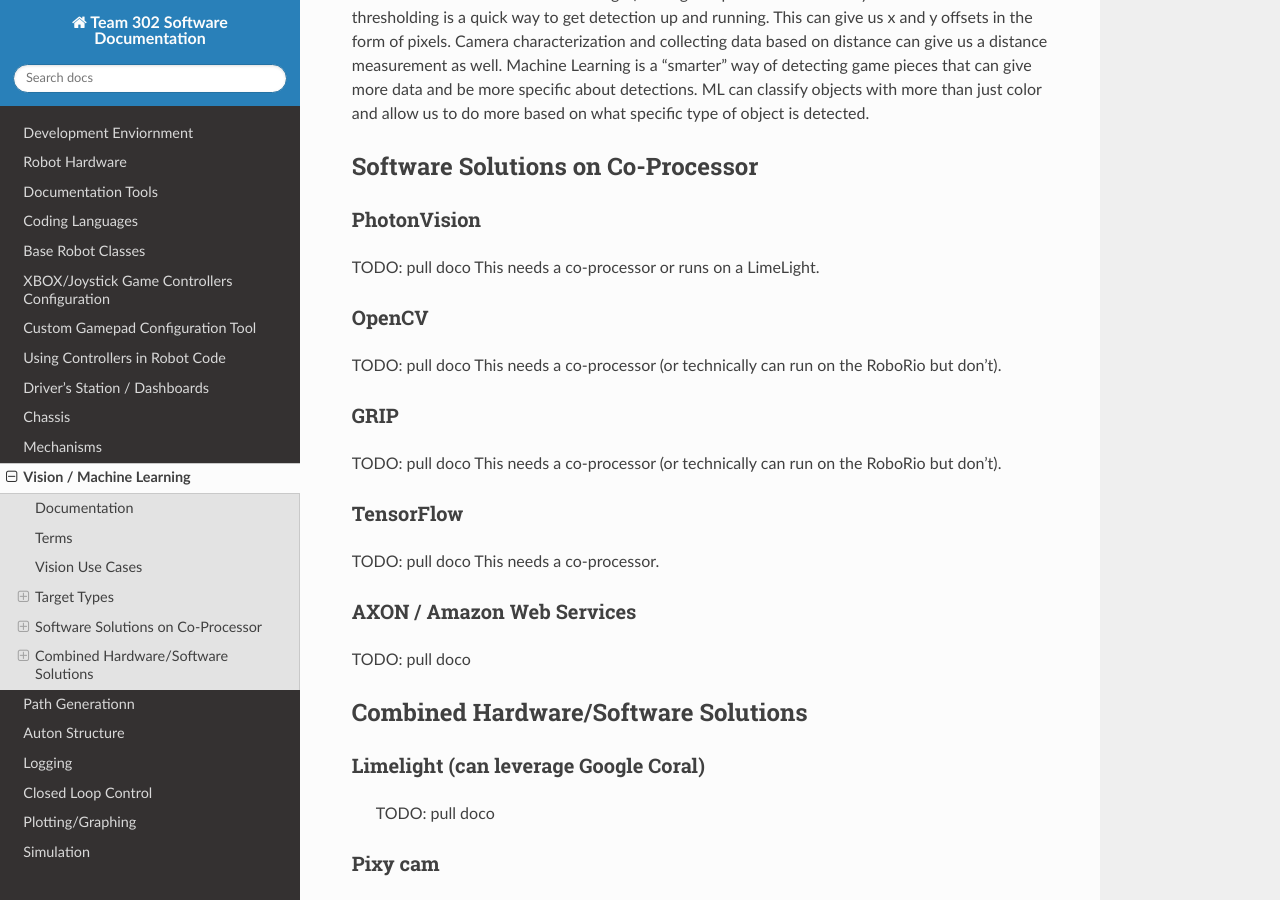
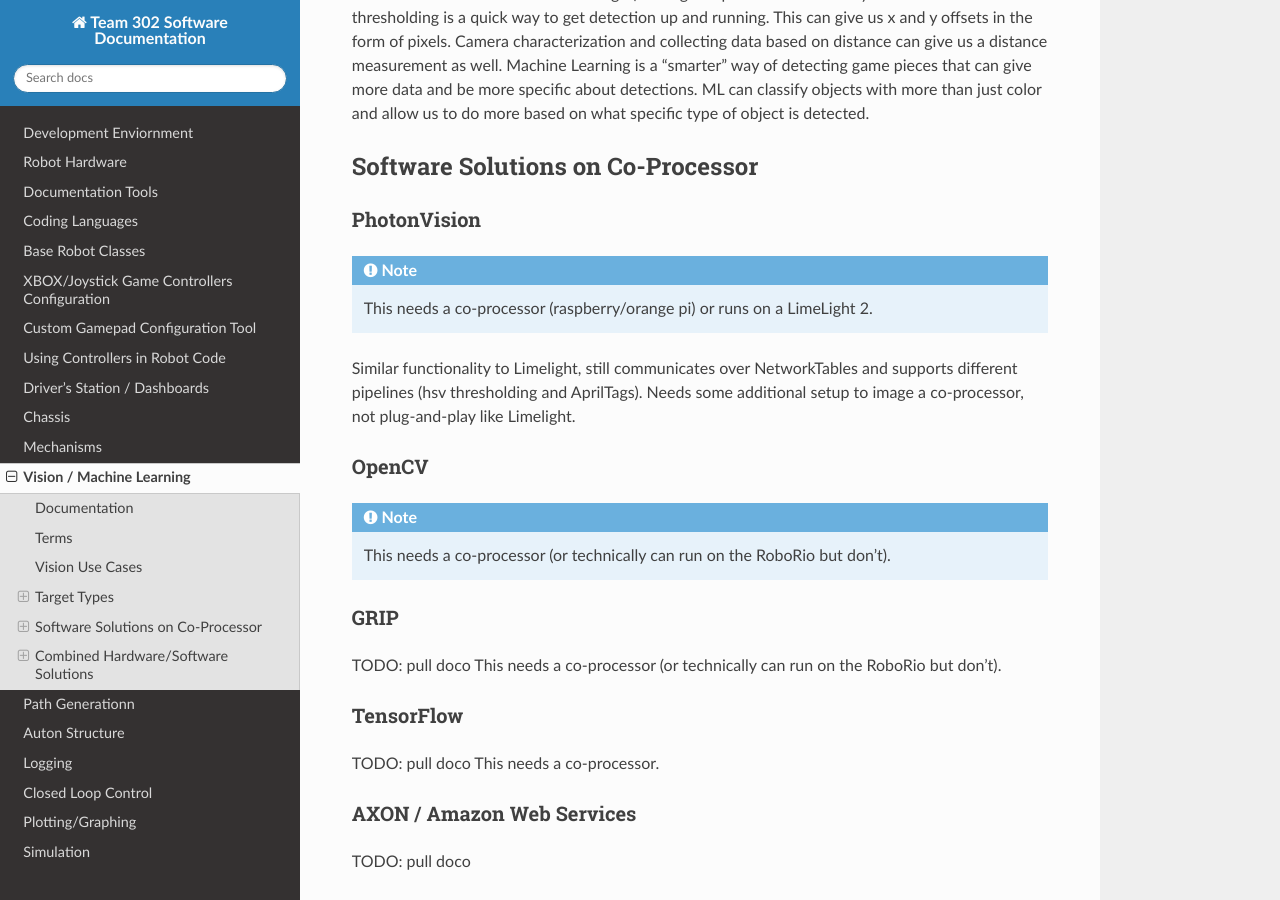
Before and after one commit to Team302/Team302Doco, a Sphinx documentation site: the page built from docs/vision.rst, in a window 1280 px wide and 900 px high, scrolled down 1567 px. Built offline with Sphinx 7.4.7 and the Read the Docs theme 2.0.0, drawn with Linux system fonts in a browser that asks for light colours.

Commit message:
More updates

```diff
--- a/docs/vision.rst
+++ b/docs/vision.rst
@@ -50,7 +50,7 @@
 We can get the robot position relative to the AprilTag or relative to the field depending on if the tool we are using supports it or we do it ourselves in our code.
 AprilTags come in "families" which specify the encoding used to create the image.
 Currently for the 2024 season, FRC is using the `36h11 family <https://firstfrc.blob.core.windows.net/frc2024/FieldAssets/Apriltag_Images_and_User_Guide.pdf>`_.
-For more information, see the AprilTag specfic sections for `Limelight <docs/limelight:AprilTags>`_ and `PhotonVision <docs/photonvision:AprilTags>`_.
+For more information, see the AprilTag specfic sections for `Limelight <limelight:AprilTags>`_ and `PhotonVision <photonvision:AprilTags>`_.
 
 Game Piece / Field Element Detection
 --------------------------------------
@@ -68,16 +68,16 @@
 
 PhotonVision
 -------------
+.. note:: This needs a co-processor (raspberry/orange pi) or runs on a LimeLight 2.
 
-TODO:  pull doco
-This needs a co-processor or runs on a LimeLight.
+Similar functionality to Limelight, still communicates over NetworkTables and supports different pipelines (hsv thresholding and AprilTags).
+Needs some additional setup to image a co-processor, not plug-and-play like Limelight.
+
 
 
 OpenCV
 --------
-
-TODO: pull doco
-This needs a co-processor (or technically can run on the RoboRio but don't).
+.. note:: This needs a co-processor (or technically can run on the RoboRio but don't).
 
 GRIP
 -------
```
